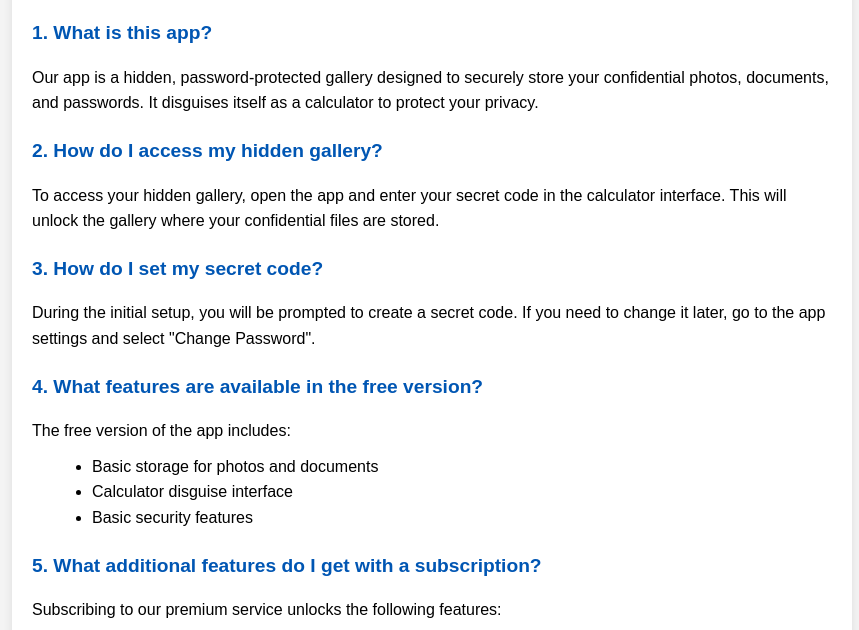
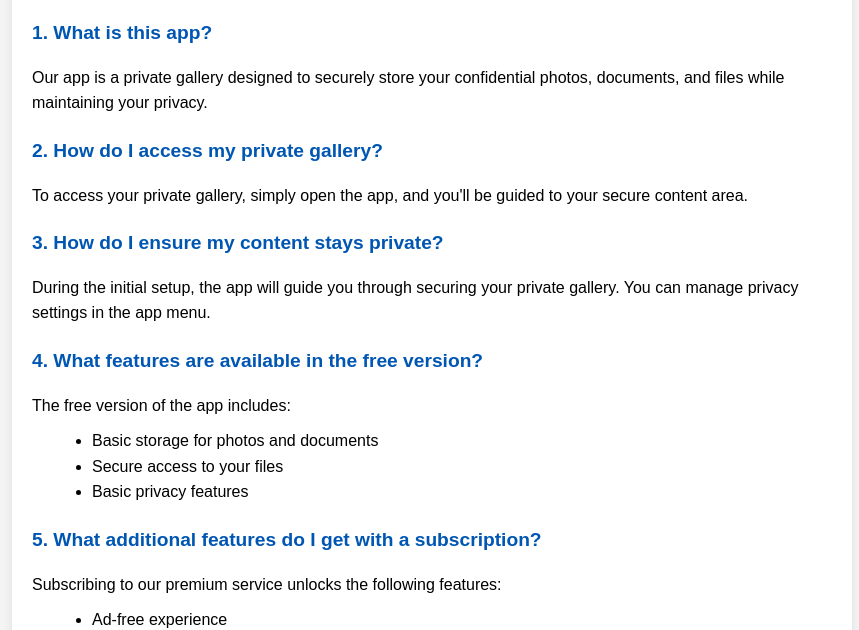
Before and after one commit to afasum/afasum.github.io, a plain HTML site: page faq/index.html in a window 1280 px wide. Shown: the part 116-746 px from the top of the page, without its empty margins (208-1067 px from the left). Drawn offline with Linux system fonts and the light colour scheme.

Commit message:
Update index.html

```diff
--- a/faq/index.html
+++ b/faq/index.html
@@ -42,20 +42,20 @@
     <div class="container">
         <h1>Frequently Asked Questions (FAQ)</h1>
         <h2>1. What is this app?</h2>
-        <p>Our app is a hidden, password-protected gallery designed to securely store your confidential photos, documents, and passwords. It disguises itself as a calculator to protect your privacy.</p>
+        <p>Our app is a private gallery designed to securely store your confidential photos, documents, and files while maintaining your privacy.</p>
 
-        <h2>2. How do I access my hidden gallery?</h2>
-        <p>To access your hidden gallery, open the app and enter your secret code in the calculator interface. This will unlock the gallery where your confidential files are stored.</p>
+        <h2>2. How do I access my private gallery?</h2>
+        <p>To access your private gallery, simply open the app, and you'll be guided to your secure content area.</p>
 
-        <h2>3. How do I set my secret code?</h2>
-        <p>During the initial setup, you will be prompted to create a secret code. If you need to change it later, go to the app settings and select "Change Password".</p>
+        <h2>3. How do I ensure my content stays private?</h2>
+        <p>During the initial setup, the app will guide you through securing your private gallery. You can manage privacy settings in the app menu.</p>
 
         <h2>4. What features are available in the free version?</h2>
         <p>The free version of the app includes:</p>
         <ul>
             <li>Basic storage for photos and documents</li>
-            <li>Calculator disguise interface</li>
-            <li>Basic security features</li>
+            <li>Secure access to your files</li>
+            <li>Basic privacy features</li>
         </ul>
 
         <h2>5. What additional features do I get with a subscription?</h2>
@@ -86,7 +86,7 @@
         <p>Deleted files are permanently removed and cannot be recovered. Please ensure you have backups of important files before deleting them.</p>
 
         <h2>12. Can I secure my documents with this app?</h2>
-        <p>Yes, you can securely store documents in the app. Simply upload photos of your documents to the app, and they will be protected with the same encryption as your other photos.</p>
+        <p>Yes, you can securely store documents in the app. Simply upload photos of your documents to the app, and they will be protected with the same encryption as your other files.</p>
 
         <h2>13. How do I create custom albums?</h2>
         <p>To create custom albums, go to the gallery view, select "Create Album" and name your new album. You can then add photos and documents to this album for better organization.</p>
```
